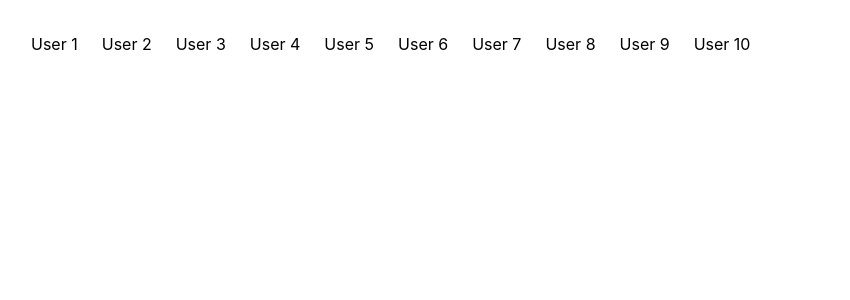
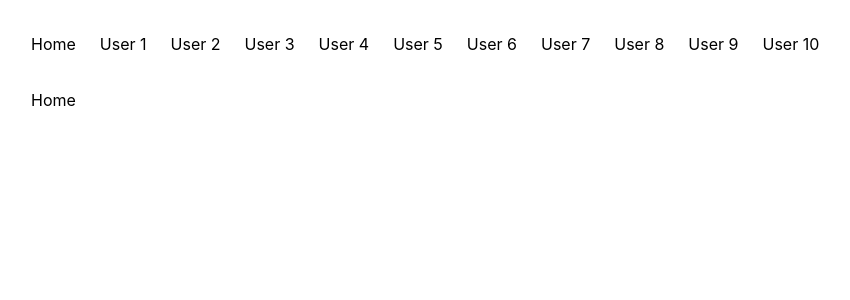
Before and after one commit to thefullstacktrainer/consultation_and_content_sharing_app, a React (Create React App) app: page / in a window 1280 px wide. Shown: the top 300 px of the page, without its empty margins (1-851 px from the left). Built offline with nearby package versions, Linux system fonts and the light colour scheme.

Commit message:
Routing with default route

```diff
--- a/src/App.js
+++ b/src/App.js
@@ -1,25 +1,19 @@
 import React from 'react';
-import { Routes, Route, Link } from 'react-router-dom';
+import { Routes, Route } from 'react-router-dom';
 import UserDetails from './UserDetails.js';
 import './App.css';
+import Navbar from './components/Navbar.js';
+import Home from './components/Home.js';
 
 function App() {
-  const users = [1, 2, 3, 4, 5, 6, 7, 8, 9, 10];
+
   return (
     <div className="">
-      <div className="mx-8 flex gap-6 my-8">
-        {
-          users.map((user, index) => {
-            return (
-              <Link key={index} to={`users/${user}`}>User {user}</Link>
-            )
-          })
-        }
-      </div>
+      <Navbar />
       <Routes>
+        <Route path="/" element={<Home />} />
         <Route path="users/:userId" element={<UserDetails />} />
       </Routes>
-
     </div>
   );
 }
--- /dev/null
+++ b/src/components/Home.js
@@ -0,0 +1,11 @@
+import React from 'react'
+
+function Home() {
+    return (
+        <div className="mx-8 flex gap-6 my-8">
+            Home
+        </div>
+    )
+}
+
+export default Home
--- /dev/null
+++ b/src/components/Navbar.js
@@ -0,0 +1,21 @@
+import React from 'react'
+import { Link } from 'react-router-dom';
+import Home from './Home';
+
+function Navbar() {
+    const users = [1, 2, 3, 4, 5, 6, 7, 8, 9, 10];
+    return (
+        <div className="mx-8 flex gap-6 my-8">
+            <Link path="/" to={`/`}>Home</Link>
+            {
+                users.map((user, index) => {
+                    return (
+                        <Link key={index} to={`users/${user}`}>User {user}</Link>
+                    )
+                })
+            }
+        </div>
+    )
+}
+
+export default Navbar
```
